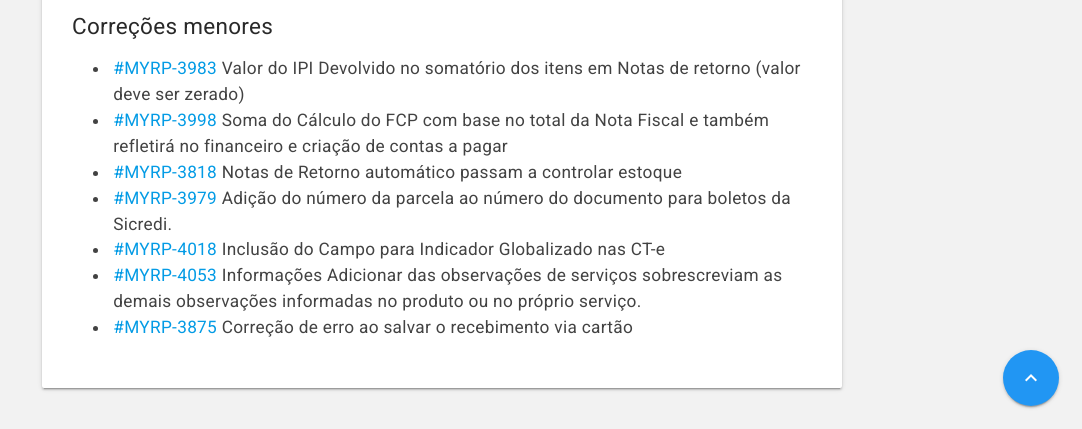
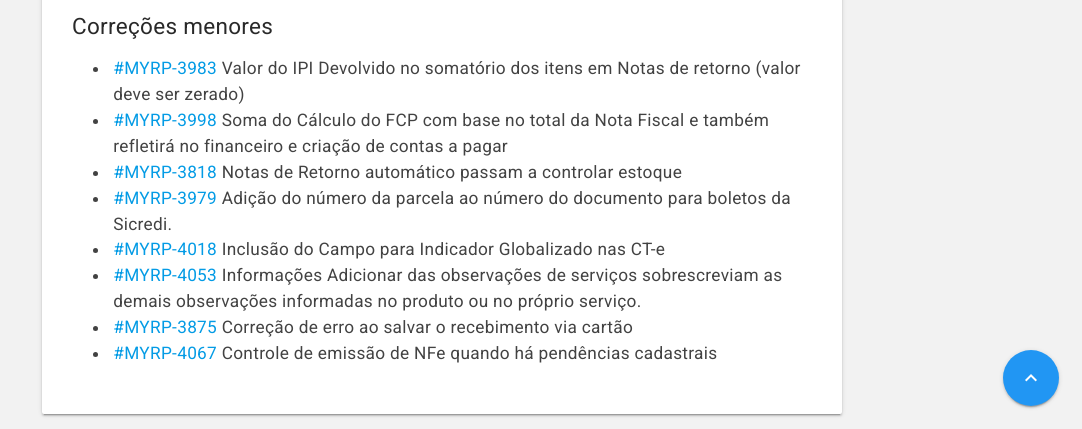
Before and after one commit to myrp-maicon/changelog-myrp, a Jekyll site: the page built from docs/myrp/19.04.01.md, in a window 1280 px wide and 900 px high, scrolled down 2066 px, cut to the strip 471-900 px from the top of the window. Shown: the whole strip, without its empty margins (198-1280 px from the left). Built offline with Jekyll 4.4.1, drawn with Linux system fonts in a browser that asks for light colours; nearby versions of some CDN libraries; our own code applies the rules of GitHub Pages for plain Markdown files; the repository's description, which GitHub fills in, is left out.

Commit message:
MYRP-4067 - Controle de emissão de NFe quando há pendências cadastrais

```diff
--- a/docs/myrp/19.04.01.md
+++ b/docs/myrp/19.04.01.md
@@ -30,3 +30,4 @@
 * [#MYRP-4018](https://devmyrp.atlassian.net/browse/MYRP-4018) Inclusão do Campo para Indicador Globalizado nas CT-e
 * [#MYRP-4053](https://devmyrp.atlassian.net/browse/MYRP-4053) Informações Adicionar das observações de serviços sobrescreviam as demais observações informadas no produto ou no próprio serviço.
 * [#MYRP-3875](https://devmyrp.atlassian.net/browse/MYRP-3875) Correção de erro ao salvar o recebimento via cartão
+* [#MYRP-4067](https://devmyrp.atlassian.net/browse/MYRP-4067) Controle de emissão de NFe quando há pendências cadastrais
```
